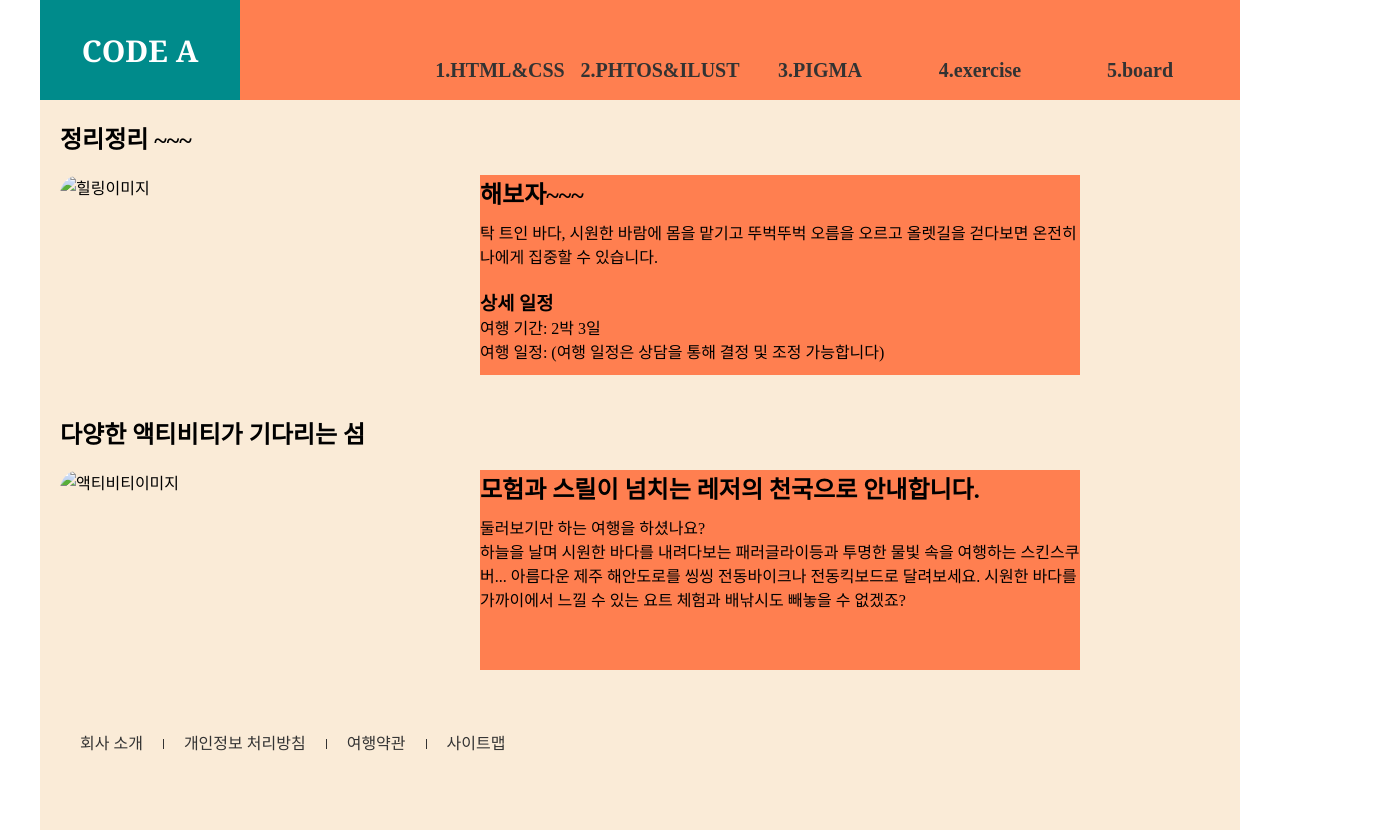
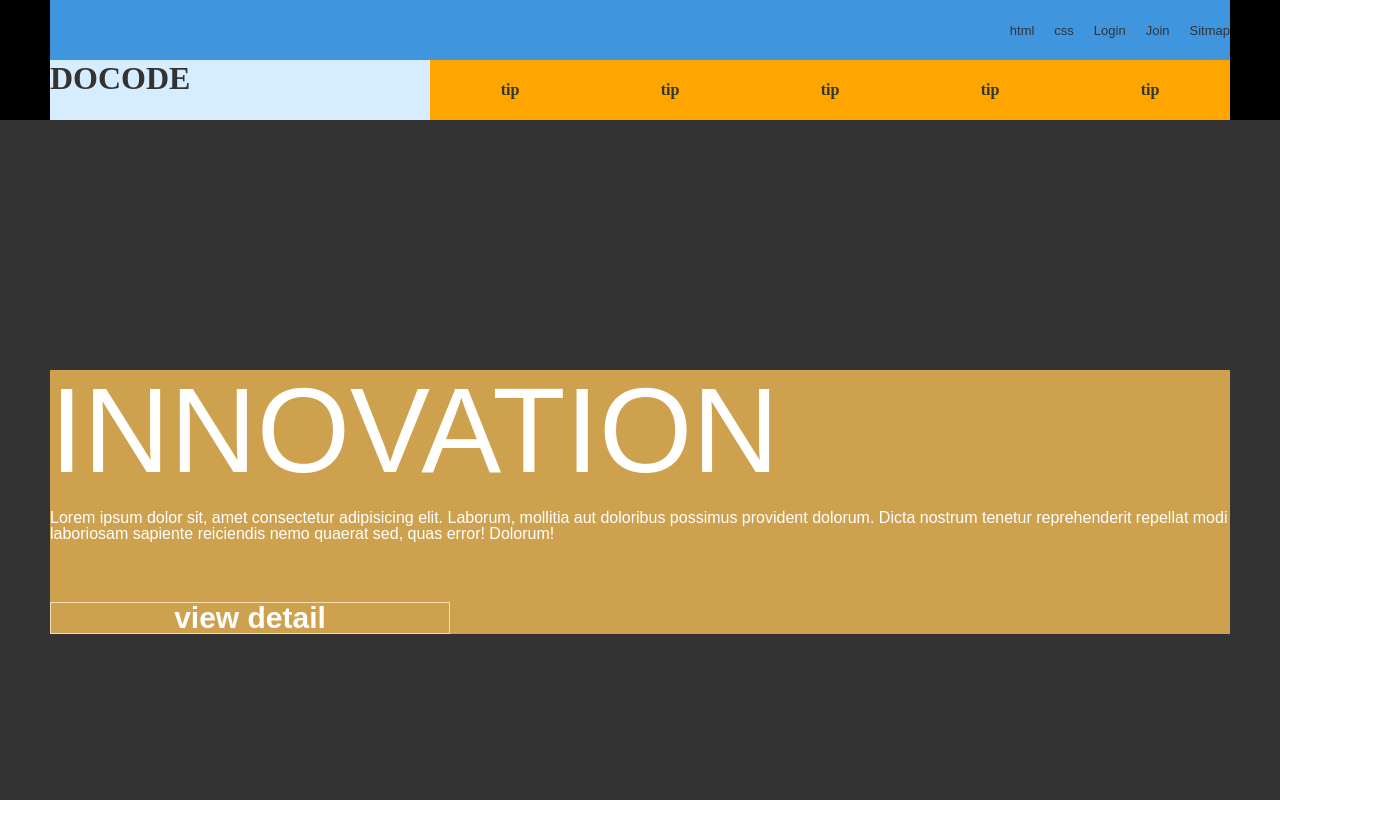
Before and after one commit to uixhyeon/playground, a plain HTML site: page index.html in a window 1280 px wide. Shown: the top 833 px of the page, 1380 px wide, since content can reach past the window. Drawn offline with Linux system fonts and the light colour scheme.

Commit message:
전체수정

```diff
--- a/css/index_seasonfarm.css
+++ /dev/null
@@ -1,138 +0,0 @@
-@charset "utf-8";
-* {
-  margin: 0;
-  padding: 0;
-  box-sizing: border-box;
-}
-/* %% a와 ul을 바꾸기~~ */
-ul,
-li {
-  list-style: none;
-}
-a {
-  text-decoration: none;
-  color: #333;
-}
-/* 전체 레이아웃 */
-.wrap {
-  background-color: antiquewhite;
-  width: 1200px;
-  margin: auto;
-}
-/* 상단 */
-.header {
-  height: 100px;
-  display: flex;
-  background-color: darkcyan;
-  align-items: center;
-  text-align: center;
-}
-/* 상단왼쪽 */
-.logo {
-  width: 200px;
-  background-color: darkcyan;
-}
-/* a는 직접 줘야한다 ~ 부모에서 적용안됌 딴던 되어도 칼라는 xxx */
-.logo > a {
-  font-size: 30px;
-  font-family: Georgia, "Times New Roman", Times, serif;
-  font-weight: bold;
-  color: #fff;
-}
-/* 상단오른꼭 */
-nav {
-  width: 1000px;
-  height: 100px;
-  background-color: #ff7f50;
-  position: relative;
-}
-#topMenu {
-  background-color: #ff7f50;
-  width: 800px;
-  display: flex;
-  position: absolute;
-  right: 20px;
-  bottom: 0;
-}
-#topMenu > li {
-  /* line-height: 30px; */
-  width: calc(100% / 4);
-}
-#topMenu > li > a {
-  display: block;
-  line-height: 60px;
-  /* 글꼴 추가  */
-  font-size: 20px;
-  font-weight: 550;
-}
-#topMenu > li > a:hover {
-  background-color: chartreuse;
-  color: red;
-}
-
-/* 메인 */
-.contents {
-  width: 100%;
-}
-.hilling {
-  width: 100%;
-  padding: 20px;
-}
-.description {
-  display: flex;
-  gap: 20px;
-  margin-top: 20px;
-  background-color: transparent;
-}
-.desc-img {
-  width: 400px;
-  height: 200px;
-  border-radius: 20px;
-  display: block;
-  transition: all 0.3s;
-  overflow: hidden;
-}
-.desc-img:hover img {
-  transform: scale(1.2);
-  overflow: hidden;
-  filter: blur(1px);
-}
-/* 자세한 설명 */
-.desc-detail {
-  width: 600px;
-  background-color: #ff7f50;
-}
-.detail-top {
-  margin-bottom: 20px;
-}
-.p_top {
-  margin-bottom: 10px;
-}
-.footer {
-  margin: 40px;
-  width: 100%;
-}
-.footer > ul {
-  width: 100%;
-  height: 100px;
-  display: flex;
-}
-/* .footer > ul > li > a {
- display: block;
-  line-height: 20px;
-  margin: 10px;
-} */
-.footer > ul > li > a:hover {
-  text-decoration: underline;
-}
-.footer > ul > li > a::after {
-  content: "";
-  display: inline-block;
-  width: 1px;
-  height: 10px;
-  background-color: #333;
-  margin: 0 20px;
-}
-.footer > ul > li:last-child a::after {
-  content: none;
-}
--- /dev/null
+++ b/css/main.css
@@ -0,0 +1,200 @@
+@charset "utf-8";
+* {
+  margin: 0;
+  padding: 0;
+  box-sizing: border-box;
+}
+
+ul,
+li {
+  list-style: none;
+}
+a {
+  text-decoration: none;
+  color: #333;
+}
+/* 공통영역 */
+.inner {
+  position: relative;
+  width: 1180px;
+  margin: auto;
+  background-color: #cea14e;
+}
+/* 전체 */
+/* 상단 */
+header {
+  width: 100%;
+  background-color: black;
+}
+.header > .inner {
+  height: 120px;
+  background-color: antiquewhite;
+}
+/* 상단위 */
+.headr-top {
+  height: 60px;
+  background-color: rgb(64, 149, 223);
+  display: flex;
+  justify-content: flex-end;
+  align-items: center;
+}
+.util {
+  display: flex;
+  justify-content: flex-end;
+  gap: 20px;
+  /*
+  gap: 20px;
+  padding-top: 20px;
+   */
+  /* padding: 20px; */
+  /*
+   그냥 패딩을 하면 좌우 위아래 모두 뜸
+   패딩이 아니라 플랙스를 주어도 됌
+    */
+}
+.util > li > a {
+  font: 13px/1 "arial";
+  /*
+  인라인??
+  display: inline-block;
+  을 하지 않아도..됌 왜그렇지??
+ㅠㅠ 인라인 블럭은 a가 인라인이고
+블럭성질을 가지지 않을때 한다.
+블럭성질이 없으면 부피?? 를 차지하지 않아서..
+
+  */
+}
+/* 상단아래 */
+
+.header-bt {
+  padding: 0;
+  height: 60px;
+  background-color: rgb(214, 236, 255);
+  display: flex;
+  justify-content: space-between;
+}
+.gnb {
+  display: flex;
+  text-align: center;
+  width: 800px;
+  font-weight: bold;
+  background-color: orange;
+}
+.gnb > li {
+  width: calc(100% / 5);
+}
+.gnb > li a {
+  /* width: 100%; */
+  line-height: 60px;
+  display: block;
+}
+.gnb > li > a:hover {
+  background-color: #333;
+  color: white;
+}
+/* 비주얼 */
+figure {
+  position: relative;
+  width: 100%;
+  height: calc(100vh - 120px);
+  background-color: #333;
+  padding-top: 250px;
+}
+/* 비지오를 이미지로 고침 근데안댐 ㅎㅎ수정해야. */
+figure > .video {
+  position: absolute;
+  top: 0;
+  left: 0;
+  width: 100%;
+  height: 100%;
+  object-fit: cover;
+  display: block;
+  /* 비디오 아래에 이미지처럼 남아서 없애려고 디스플레이블락을 씀 */
+  opacity: 0.3;
+  /*
+   비디오를 앱솔루트안주면 이 피겨 공간에 밑에쌓임
+   글자랑 비디오를 곂쳐야 하기 때문에 비디오에 앱솔울 한것
+  앱솔로 단독으로 잡는것 리고 이너를 너대로 오라 해서 띄운거??
+
+  */
+}
+figure .inner h2 {
+  font: 120px/1 "arial";
+  color: white;
+  margin-bottom: 20px;
+}
+figure .inner p {
+  font: 16px/1 "arial";
+  color: white;
+  margin-bottom: 60px;
+}
+figure .inner a {
+  display: block;
+  text-align: center;
+  width: 400px;
+  border: 1px solid wheat;
+  font: bold 30px/1 "arial";
+  color: white;
+}
+figure .inner a:hover {
+  background-color: #bbb;
+  color: #333;
+}
+/* 뉴스 */
+section {
+  padding: 200px;
+}
+section h2 {
+  text-align: center;
+  margin: 50px;
+  font: bold 24px/1 "areal";
+}
+.section_wrap ul {
+  display: flex;
+
+  gap: 30px;
+}
+/* .section_wrap il li {
+width: 0;
+} */
+.pic {
+  position: relative;
+  height: 200px;
+  overflow: hidden;
+}
+.pic img {
+  width: 100%;
+}
+/* 하단 */
+.footer {
+  background-color: #333;
+  padding: 100px 0;
+}
+.upper {
+  display: flex;
+  gap:20px ;
+  align-items: center;
+  border-bottom:  1px solid #777;
+  padding-bottom: 30px;
+}
+.upper ul {
+  display: flex;
+  gap: 20px;
+}
+.upper h2{
+font: bold 24px/1 "arial";
+font:  1px solid #777;;
+}
+.upper ul li a{
+font: bold 16px/1 "arial";
+font:  1px solid #888;;
+}
+.lower{
+  margin-top: 20px;
+
+}
+.lower address{
+  font: 24px/1.3 "areal";
+  color: #777;
+  margin-bottom: 20px;
+}
--- a/index.html
+++ b/index.html
@@ -3,104 +3,157 @@
   <head>
     <meta charset="UTF-8" />
     <meta name="viewport" content="width=device-width, initial-scale=1.0" />
-    <title>CODE A</title>
-    <link rel="stylesheet" href="css/index_seasonfarm.css" />
+    <title>HeyCode</title>
+    <link rel="stylesheet" href="css/main.css" />
+    <!-- favicone -->
+    <!-- 아이콘 ~파비콘 만들기~ -->
   </head>
   <body>
-    <!-- 전체 레이아웃 -->
+    <!--전체 레이아웃  -->
     <div class="wrap">
       <!-- 상단 -->
       <header class="header">
-        <!-- 상단 왼쪽 로고 (모든 로고는 클릭하면 홈으로 간다)-->
-        <div class="logo">
-          <a href="#"> CODE A</a>
+        <div class="inner">
+          <!-- 상단위 -->
+          <div class="headr-top">
+            <ul class="util">
+              <li><a href="#">html</a></li>
+              <li><a href="#">css</a></li>
+              <li><a href="#">Login</a></li>
+              <li><a href="#">Join</a></li>
+              <li><a href="#">Sitmap</a></li>
+            </ul>
           </div>
-        <!-- 상단 오른쪽 메뉴 -->
-        <nav class="manu">
-          <ul id="topMenu">
-            <li><a href="#">1.HTML&CSS</a></li>
-            <li><a href="#">2.PHTOS&ILUST</a></li>
-            <li><a href="#">3.PIGMA</a></li>
-            <li><a href="#">4.exercise </a></li>
-            <li><a href="#">5.board</a></li>
+          <!-- 상단아랴 -->
+          <div class="header-bt">
+            <!-- logo -->
+            <h1><a href="#">DOCODE</a></h1>
+            <!-- manu -->
+            <ul class="gnb">
+              <li><a href="#">tip</a></li>
+              <li><a href="#">tip</a></li>
+              <li><a href="#">tip</a></li>
+              <li><a href="#">tip</a></li>
+              <li><a href="#">tip</a></li>
             </ul>
-        </nav>
+          </div>
+        </div>
       </header>
+      <!-- 비주얼 -->
 
-      <!-- 메인 -->
-      <main class="contents">
-        <!-- 힐링 -->
-        <section class="hilling">
-          <!-- title -->
-          <h2>정리정리 ~~~</h2>
-          <!-- desc -->
-          <div class="description">
-            <!-- 이미지 -->
-            <div class="desc-img">
-              <img src="images/jaju1.jpg" alt="힐링이미지" />
+      <!--피겨태그는 독립적인 콘텐츠를 담는데 사용한다.  -->
+      <figure>
+        <!-- 비디오 -->
+        <div class="video">
+          <img src="images/metro-station-out-focus" alt="">
         </div>
-            <!-- 자세한 설명 -->
-            <div class="desc-detail">
-              <!-- 자세한 설명 상단 -->
-              <div class="detail-top">
-                <h2 class="p_top">해보자~~~</h2>
-                <p class="p_bt">
-                  탁 트인 바다, 시원한 바람에 몸을 맡기고 뚜벅뚜벅 오름을 오르고
-                  올렛길을 걷다보면 온전히 나에게 집중할 수 있습니다.
+        <!-- 비디오 내용 -->
+        <div class="inner">
+          <h2>INNOVATION</h2>
+          <p>
+            Lorem ipsum dolor sit, amet consectetur adipisicing elit. Laborum,
+            mollitia aut doloribus possimus provident dolorum. Dicta nostrum
+            tenetur reprehenderit repellat modi laboriosam sapiente reiciendis
+            nemo quaerat sed, quas error! Dolorum!
           </p>
+          <a href="#">view detail</a>
         </div>
-              <!-- 자세한 설명 하단 -->
-              <div class="detail-bottom">
-                <h3>상세 일정</h3>
+      </figure>
+      <!-- 뉴스 -->
+      <section class="news">
+        <div class="inner">
+          <h2>RECENT NEWS</h2>
+          <div class="section_wrap">
             <ul>
-                  <li>여행 기간: 2박 3일</li>
               <li>
-                    여행 일정: (여행 일정은 상담을 통해 결정 및 조정 가능합니다)
+                <div class="pic">
+                  <img src="images/news1.jpg" alt="news1" />
+                </div>
+                <h3><a href="#">lilem pic</a></h3>
+                <p>
+                  Lorem ipsum dolor sit amet consectetur adipisicing elit. Earum
+                  blanditiis, sed tempora sunt suscipit facere nobis officia
+                  necessitatibus impedit, quo eos quia nemo! Itaque facilis
+                  totam, reprehenderit inventore adipisci iusto?
+                </p>
+              </li>
+              <li>
+                <div class="pic">
+                  <img src="images/news1.jpg" alt="news1" />
+                </div>
+                <h3><a href="#">lilem pic</a></h3>
+                <p>
+                  Lorem ipsum dolor sit amet consectetur adipisicing elit. Earum
+                  blanditiis, sed tempora sunt suscipit facere nobis officia
+                  necessitatibus impedit, quo eos quia nemo! Itaque facilis
+                  totam, reprehenderit inventore adipisci iusto?
+                </p>
+              </li>
+              <li>
+                <div class="pic">
+                  <img src="images/news1.jpg" alt="news1" />
+                </div>
+                <h3><a href="#">lilem pic</a></h3>
+                <p>
+                  Lorem ipsum dolor sit amet consectetur adipisicing elit. Earum
+                  blanditiis, sed tempora sunt suscipit facere nobis officia
+                  necessitatibus impedit, quo eos quia nemo! Itaque facilis
+                  totam, reprehenderit inventore adipisci iusto?
+                </p>
+              </li>
+              <li>
+                <div class="pic">
+                  <img src="images/news1.jpg" alt="news1" />
+                </div>
+                <h3><a href="#">lilem pic</a></h3>
+                <p>
+                  Lorem ipsum dolor sit amet consectetur adipisicing elit. Earum
+                  blanditiis, sed tempora sunt suscipit facere nobis officia
+                  necessitatibus impedit, quo eos quia nemo! Itaque facilis
+                  totam, reprehenderit inventore adipisci iusto?
+                </p>
               </li>
             </ul>
           </div>
+
+          <!-- 내가한거~~
+           <nav class="cards">
+            <div class="card1">
+              <img src="/images/news1.jpg" alt="사진1" />
+              <span class="span"> 로렘~~~~ </span>
+              <p>
+                Lorem ipsum, dolor sit amet consectetur adipisicing elit. Quo
+                minima saepe odio, beatae ullam, laborum, officia qui minus
+                delectus id fuga nam aliquam facilis enim rem sapiente
+                doloremque! Nemo, quasi.
+              </p>
             </div>
+          </nav>
+           -->
         </div>
       </section>
-        <!-- 액티비티 -->
-        <section class="hilling activity">
-          <!-- title -->
-          <h2>다양한 액티비티가 기다리는 섬</h2>
-          <!-- desc -->
-          <div class="description">
-            <!-- 이미지 -->
-            <div class="desc-img">
-              <img src="images/jaju2.jpg" alt="액티비티이미지" />
-            </div>
-            <!-- 자세한 설명 -->
-            <div class="desc-detail">
-              <!-- 자세한 설명 상단 -->
-              <div class="detail-top">
-                <h2 class="p_top">
-                  모험과 스릴이 넘치는 레저의 천국으로 안내합니다.
-                </h2>
-                <p class="p_bt">
-                  둘러보기만 하는 여행을 하셨나요?<br />
-
-                  하늘을 날며 시원한 바다를 내려다보는 패러글라이등과 투명한
-                  물빛 속을 여행하는 스킨스쿠버... 아름다운 제주 해안도로를 씽씽
-                  전동바이크나 전동킥보드로 달려보세요. 시원한 바다를 가까이에서
-                  느낄 수 있는 요트 체험과 배낚시도 빼놓을 수 없겠죠?
-                </p>
-              </div>
-            </div>
-          </div>
-        </section>
-      </main>
-
       <!-- 하단 -->
       <footer class="footer">
+        <div class="inner">
+          <!-- 하단 위 -->
+          <div class="upper">
+            <h2><a href="#">DOCODE</a></h2>
             <ul>
-          <li><a href="#">회사 소개</a></li>
-          <li><a href="#">개인정보 처리방침</a></li>
-          <li><a href="#">여행약관</a></li>
-          <li><a href="#">사이트맵</a></li>
+              <li><a href="#">Pol</a></li>
+              <li><a href="#">Pol</a></li>
+              <li><a href="#">Pol</a></li>
+              <li><a href="#">Pol</a></li>
             </ul>
+          </div>
+          <!-- 하단 아래 -->
+          <div class="lower"></div>
+        </div>
+        <address>
+          Hello here is Hey Code.
+          <br />
+          tel.053-000-0000 c.p.010-0000-0000
+        </address>
+        <p>HayCode copyddd</p>
       </footer>
     </div>
   </body>
```
Also changed, not shown: 2 other files. Lines whose indentation alone changed are shown as unchanged.
